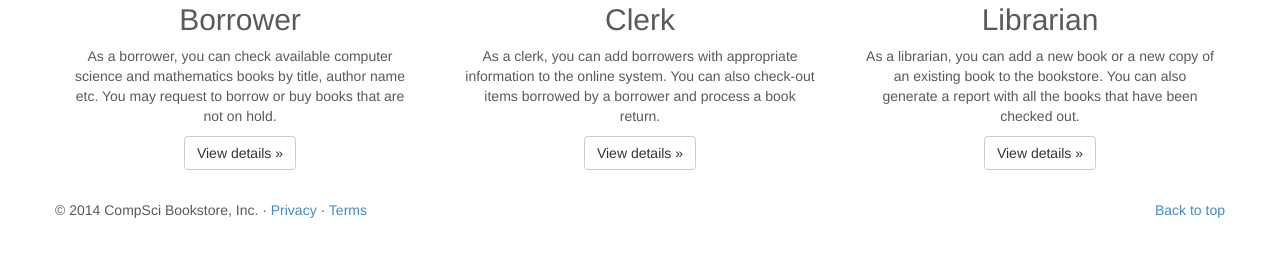
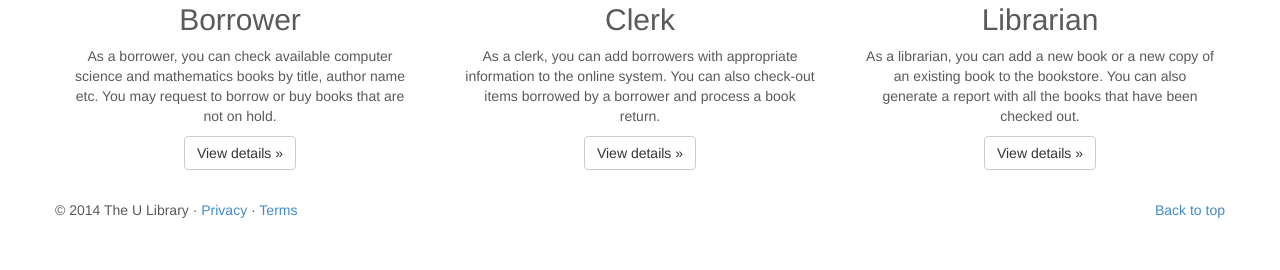
Before and after one commit to cpsc304projectPart3/library, a Django app: page / in a window 1280 px wide. Shown: the part 687-957 px from the top of the page. Run offline with Django 3.2, Linux system fonts and the light colour scheme; some libraries are stand-ins or nearby versions.

Commit message:
Update base.html

```diff
--- a/books/templates/books/base.html
+++ b/books/templates/books/base.html
@@ -42,7 +42,7 @@
                 <span class="icon-bar"></span>
                 <span class="icon-bar"></span>
               </button>
-              <a class="navbar-brand" href="">CompSci Bookstore</a>
+              <a class="navbar-brand" href="">The U Library</a>
             </div>
             <div class="navbar-collapse collapse">
               <ul class="nav navbar-nav">
@@ -79,32 +79,31 @@
       </ol>
       <div class="carousel-inner">
         <div class="item active">
-          <img src="{{STATIC_URL}}images/books/wa2.jpg" />
+          <img src="{{STATIC_URL}}images/books/library7.jpg" />
           <div class="container">
             <div class="carousel-caption">
-              <h1>CompSci Bookstore</h1>
-			  <p> Buy, borrow, manage and think CompSci Bookstore. Our online computer science bookstore system would enable you to borrow, return, buy computer science and mathematics books as a borrower, manage transactions as a manager, and serve others as a clerk. Sign up today! </p>
+              <h1>The U Library</h1>
+			  <p> Borrow, read and study at the U Library. Our staff will help you find the books you need. Come talk to one of us today!</p>
               <p><a class="btn btn-lg btn-primary" href="/sign_up" role="button">Sign up today</a></p>
             </div>
           </div>
         </div>
         <div class="item">
-			<img src="{{STATIC_URL}}images/books/a2.jpg">
+			<img src="{{STATIC_URL}}images/books/library.jpg">
           <div class="container">
             <div class="carousel-caption">
-              <h1>CompSci Bookstore</h1>
-			  <p></p>
-			  <p> CompSci Bookstore exploits advanced parallel and distributed computing, database, and security techniques to guarantee the efficiency and safety of online book trading transactions. </p>
+              <h1>The U Library</h1>
+			  <p>The U Library is located at the U university in the beautiful city of Vancouver. We are currently hiring full time librarians and summer librarian assistants.</p>
               <p><a class="btn btn-lg btn-primary" href="" role="button">Learn more</a></p>
             </div>
           </div>
         </div>
         <div class="item">
-			<img src="{{STATIC_URL}}images/books/a1.jpg">
+			<img src="{{STATIC_URL}}images/books/library4.jpg">
           <div class="container">
             <div class="carousel-caption">
-              <h1>CompSci Bookstore</h1>
-              <p>CompSci Bookstore, Inc is a startup company located in the beautiful city of Vancouver. We are currently recruiting full time programmers and summer interns.</p>
+              <h1>The U Library</h1>
+              <p></p>
               <p><a class="btn btn-lg btn-primary" href="" role="button">Browse gallery</a></p>
             </div>
           </div>
@@ -127,7 +126,7 @@
       <!-- FOOTER -->
       <footer>
         <p class="pull-right"><a href="#">Back to top</a></p>
-        <p>&copy; 2014 CompSci Bookstore, Inc. &middot; <a href="#">Privacy</a> &middot; <a href="#">Terms</a></p>
+        <p>&copy; 2014 The U Library &middot; <a href="#">Privacy</a> &middot; <a href="#">Terms</a></p>
       </footer>
 
     </div><!-- /.container -->
@@ -141,3 +140,4 @@
 	<script src="{% static 'bootstrap/assets/js/docs.min.js' %}"></script>
   </body>
 </html>
+<!--images from: http://alkylphenol.org/Images/library.jpg and http://www.tcd.ie/wiser/research-policy/library/library.jpg and http://bookriotcom.c.presscdn.com/wp-content/uploads/2013/04/Stockholm-Public-Library-Interior-2.jpg -->
```
